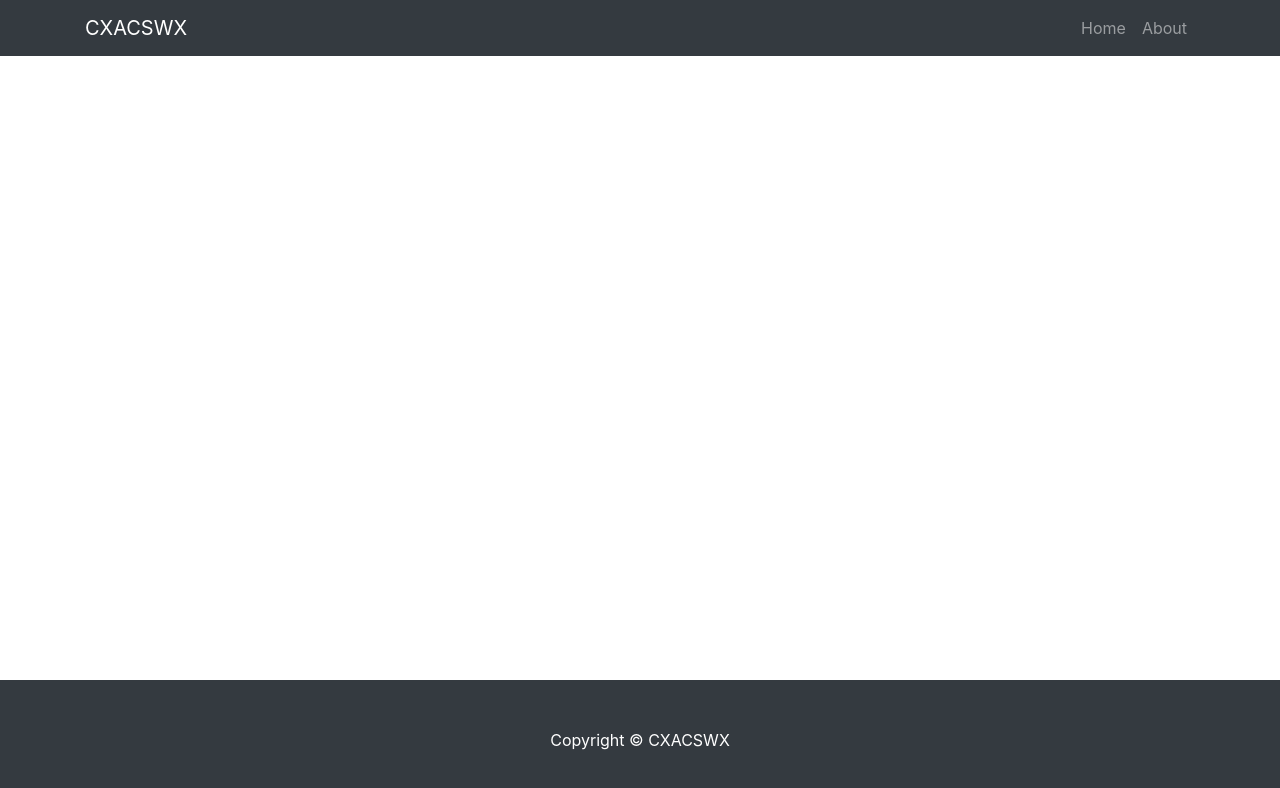
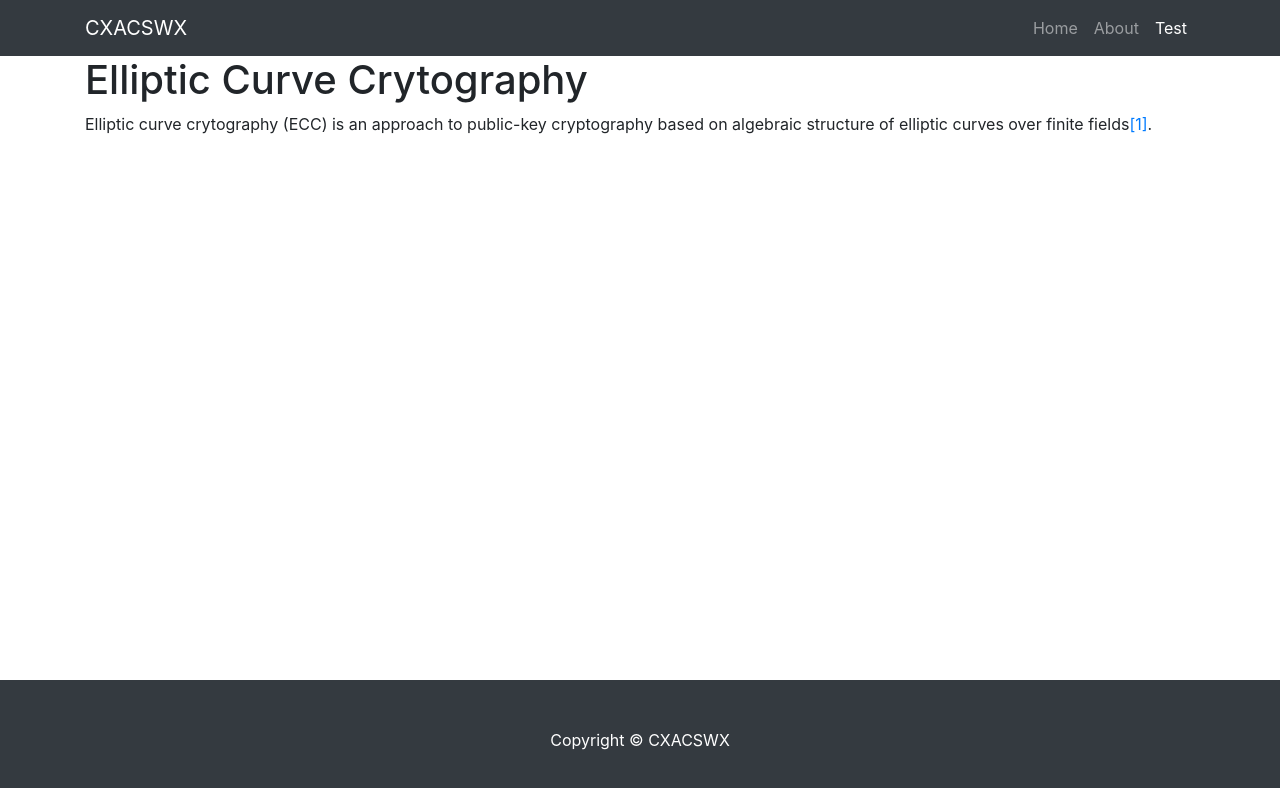
Before and after one commit to sxhedan/cxac, a React (Create React App) app: page /test in a window 1280 px wide. Shown: the top 788 px of the page. Built offline with nearby package versions, Linux system fonts and the light colour scheme.

Commit message:
Support md files (#1)
* Added a test page.

* Tested fetch.

* Another way of fetching.

* Init docs.

* Support md files.

```diff
--- a/package.json
+++ b/package.json
@@ -8,6 +8,7 @@
     "@testing-library/user-event": "^12.1.10",
     "react": "^17.0.1",
     "react-dom": "^17.0.1",
+    "react-markdown": "^5.0.3",
     "react-router-dom": "^5.2.0",
     "react-scripts": "4.0.1",
     "web-vitals": "^0.2.4"
--- a/public/index.html
+++ b/public/index.html
@@ -14,7 +14,7 @@
     />
     <link rel="apple-touch-icon" href="%PUBLIC_URL%/logo192.png" />
     <link rel="manifest" href="%PUBLIC_URL%/manifest.json" />
-    <title>React App</title>
+    <title>CXAC</title>
   </head>
   <body>
     <noscript>You need to enable JavaScript to run this app.</noscript>
--- a/src/App.js
+++ b/src/App.js
@@ -1,6 +1,8 @@
 import React from "react";
 import { BrowserRouter as Router, Route, Switch } from "react-router-dom";
 import { Navigation, Footer, Home, About } from "./components";
+import Test from "./pages/Test";
+
 function App() {
   return (
     <div className="App">
@@ -9,6 +11,7 @@ function App() {
         <Switch>
           <Route path="/" exact component={() => <Home />} />
           <Route path="/about" exact component={() => <About />} />
+          <Route path="/test" exact component={() => <Test />} />
         </Switch>
         <Footer />
       </Router>
--- a/src/components/Navigation.jsx
+++ b/src/components/Navigation.jsx
@@ -41,6 +41,15 @@ function Navigation(props) {
                   About
                 </Link>
               </li>
+              <li
+                class={`nav-item  ${
+                  props.location.pathname === "/test" ? "active" : ""
+                }`}
+              >
+                <Link class="nav-link" to="/test">
+                  Test
+                </Link>
+              </li>
             </ul>
           </div>
         </div>
--- /dev/null
+++ b/src/docs/elliptic_curve_cryptography.md
@@ -0,0 +1,3 @@
+# Elliptic Curve Crytography
+
+Elliptic curve crytography (ECC) is an approach to public-key cryptography based on algebraic structure of elliptic curves over finite fields[[1]](https://en.wikipedia.org/wiki/Elliptic-curve_cryptography).
--- /dev/null
+++ b/src/pages/Test/index.js
@@ -0,0 +1,39 @@
+import { useEffect, useState } from "react";
+import ReactMarkdown from "react-markdown";
+import eccPath from "../../docs/elliptic_curve_cryptography.md";
+
+function Test() {
+  const [state, setState] = useState({
+    description: "Empty"
+  });
+
+  useEffect(() => {
+    const fetchDescription = async () => {
+      await fetch(eccPath)
+        .then(res => res.text())
+        .then(text => {
+          setState(prevState => ({
+            ...prevState,
+            description: text
+          }));
+        },
+        err => {
+          setState(prevState => ({
+            ...prevState,
+            description: "failed"
+          }));
+        });
+    };
+    fetchDescription();
+  }, []);
+
+  return (
+    <div>
+      <div class="container">
+        <ReactMarkdown source={state.description} />
+      </div>
+    </div>
+  );
+}
+
+export default Test;
```
Also changed, not shown: src/docs/cpp_primer_notes.md (added, +1 -0 lines), 1 other file (tests, documents, lock files or other folders).
